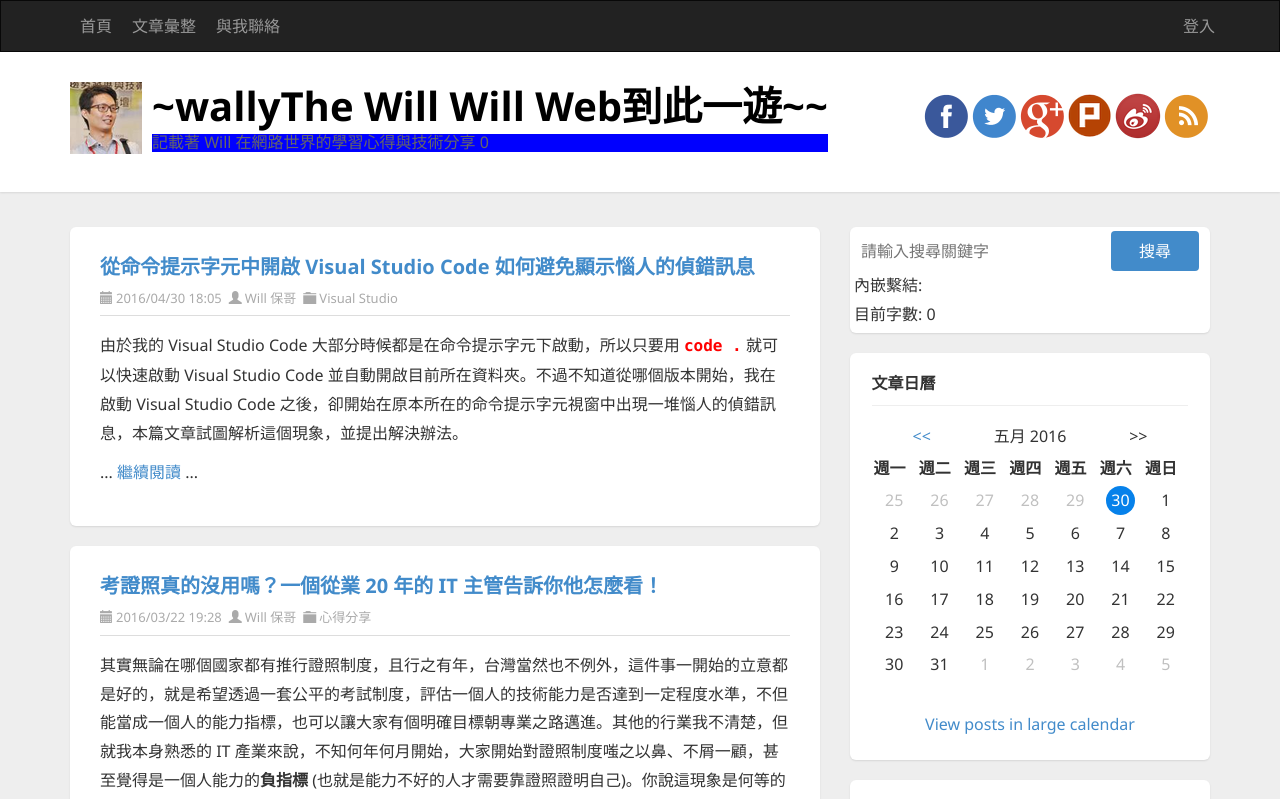
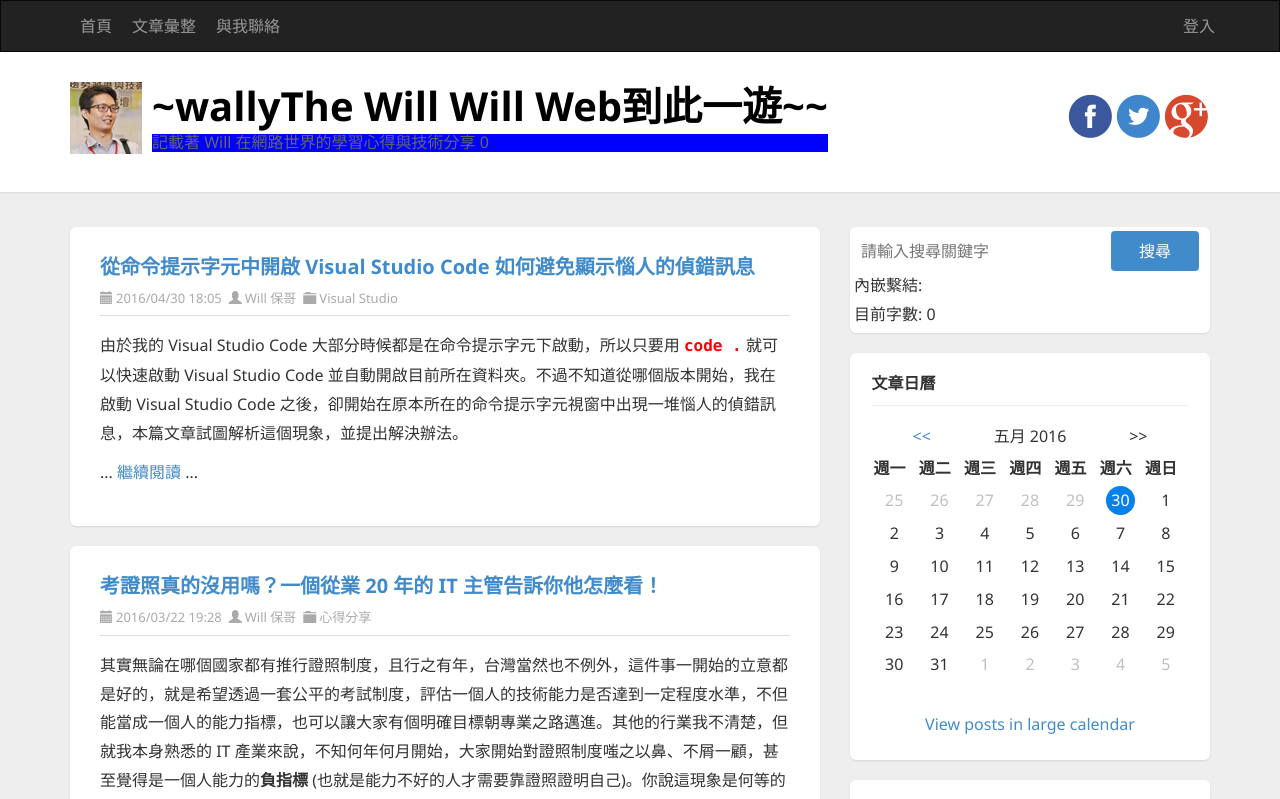
Before and after one commit to wally0302/praticeAngular, an Angular app: page / in a window 1280 px wide. Shown: the top 799 px of the page. Built offline with nearby package versions, Linux system fonts and the light colour scheme.

Commit message:
結構型指令 (Structural Directives) NgSwitch

```diff
--- a/src/app/header/header.component.html
+++ b/src/app/header/header.component.html
@@ -26,19 +26,23 @@
       <!-- 屬性繫結 (Property Binding) -->
       <!-- 事件繫結 (Event Binding) -->
       <!-- 按下alt 才會 -->
-      <img  (click)="changeTitle($event.altKey)" [title]="title"  [src]="imageurl" class="pull-left logo" alt="The Will Will Web到此一遊">
+      <img (click)="changeTitle($event.altKey)" [title]="title" [src]="imageurl" class="pull-left logo"
+        alt="The Will Will Web到此一遊">
 
       <hgroup class="pull-left">
         <!-- 屬性繫結 (Property Binding) -->
         <h1><a [href]="url">~{{title}}The Will Will Web到此一遊~~</a></h1>
         <!--  屬性型指令 -->
 
-        <h3 [class.hightlight]="counter%2==0"  >記載著 Will 在網路世界的學習心得與技術分享 {{counter}}</h3>
+        <h3 [class.hightlight]="counter%2==0">記載著 Will 在網路世界的學習心得與技術分享 {{counter}}</h3>
 
       </hgroup>
       <!-- 結構型指令 -->
-      <!-- 如果是 false 就會消失 -->
-      <div id="social-icons" class="pull-right social-icon" *ngIf="counter %2==0">
+      <div id="social-icons" class="pull-right social-icon">
+
+        <ng-container [ngSwitch]="counter %2">
+          <ng-container *ngSwitchCase="0">
+
             <a href="https://www.facebook.com/will.fans" title="Will 保哥的技術交流中心" target="_blank">
               <img src="/assets/images/facebook.png">
             </a>
@@ -48,6 +52,9 @@
             <a href="https://plus.google.com/+WillHuang" title="Will Huang (保哥) on Google+" target="_blank">
               <img src="/assets/images/googleplus.png">
             </a>
+          </ng-container>
+          <ng-container *ngSwitchCase="1">
+
             <a href="http://www.plurk.com/willh" title="★★★ Will 保哥的噗浪 ★★★" target="_blank">
               <img src="/assets/images/plurk.png">
             </a>
@@ -57,6 +64,10 @@
             <a href="http://blog.miniasp.com/syndication.axd" title="RSS 訂閱" target="_blank">
               <img src="/assets/images/rss.png">
             </a>
+          </ng-container>
+          <!-- 什麼都沒有則秀出 N/A -->
+          <ng-container *ngSwitchDefault>N/A</ng-container>
+      </ng-container>
     </div>
 
   </div>
```
Lines whose indentation alone changed are shown as unchanged.
